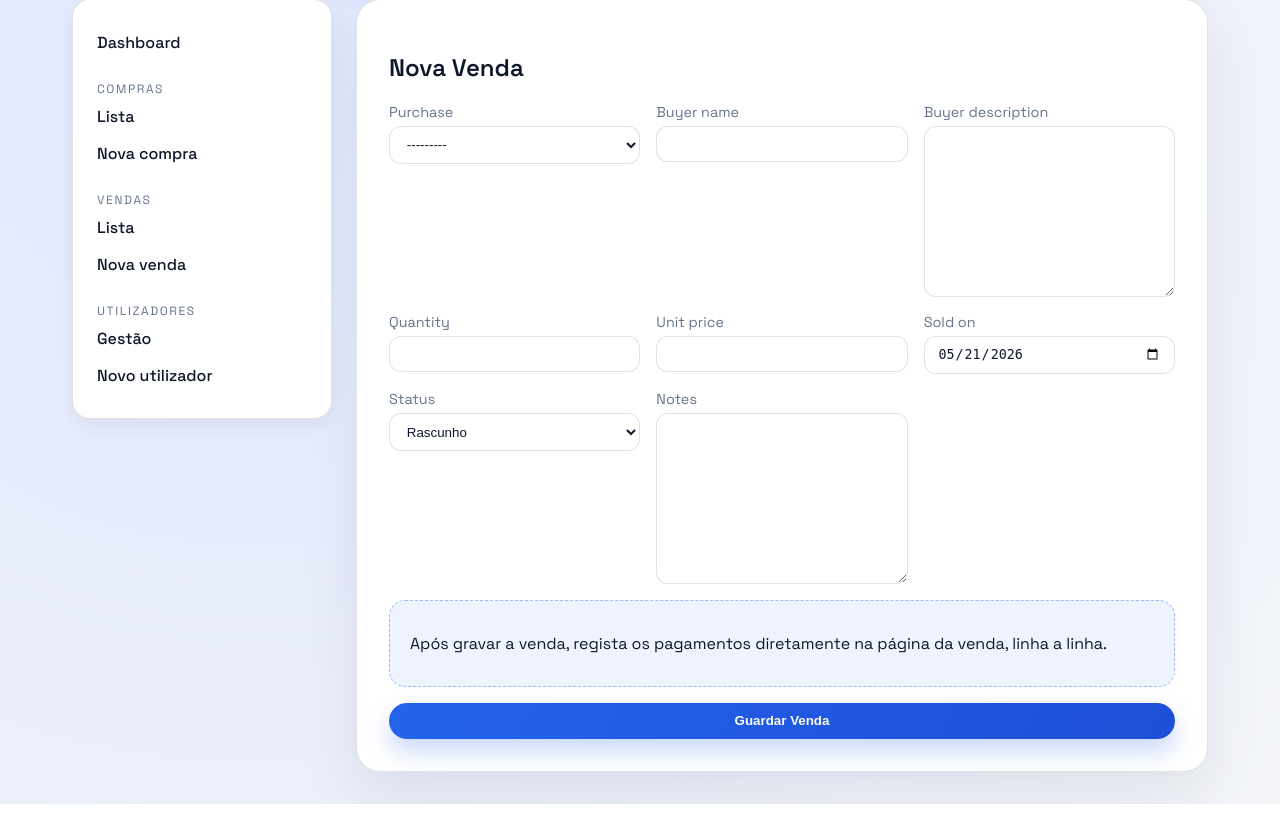
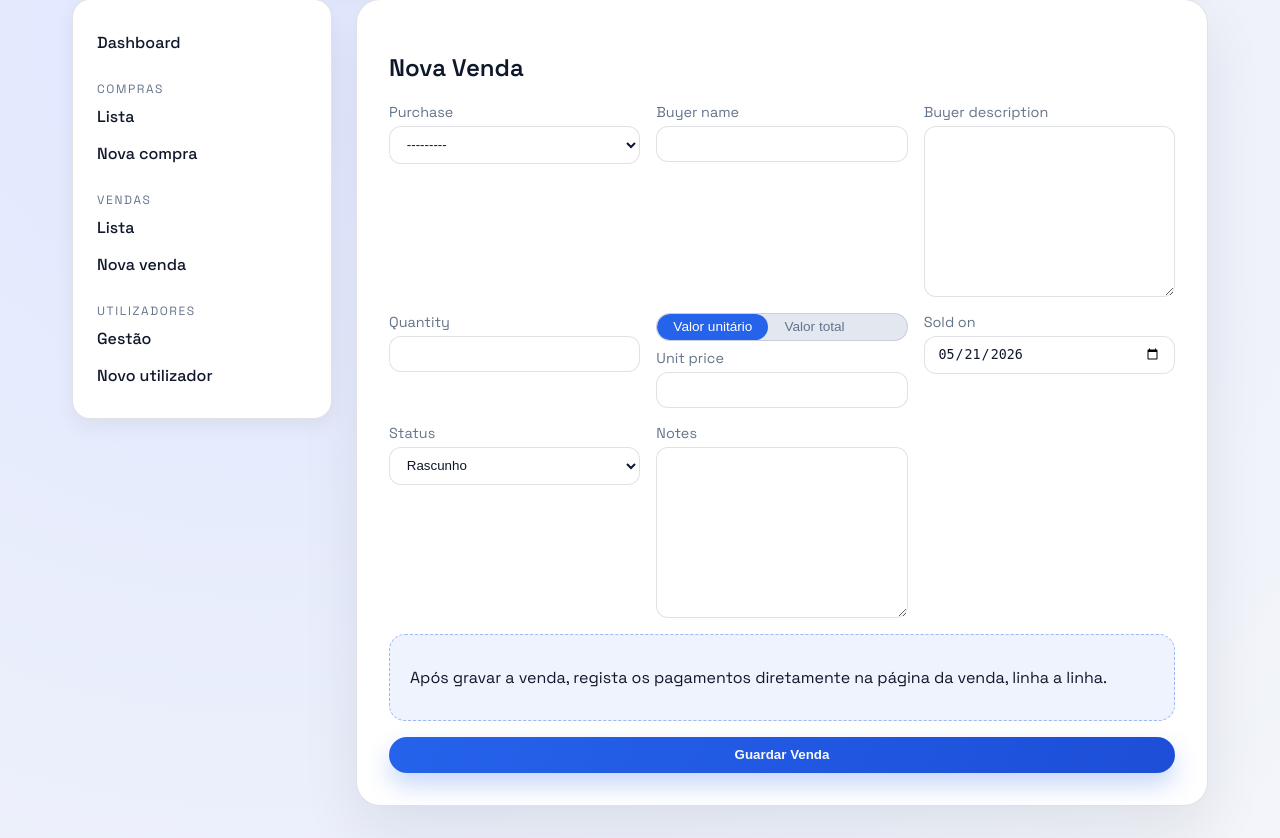
Before and after one commit to diogoammendes/SideSales, a Django app: page /vendas/nova/ in a window 1280 px wide. Shown: the part 196-1034 px from the top of the page. Before the commit the page ends 1000 px from the top, so only its background shows below. Run offline with Django 5.2, Linux system fonts and the light colour scheme; a user stored in the database is signed in; tables that the repository leaves empty hold one stand-in row (values such as "Sample post"); some libraries are stand-ins or nearby versions.

Commit message:
Adiciona toggle valor unitário / valor total no formulário de vendas
Permite ao utilizador escolher entre introduzir o preço por unidade ou
o valor total da venda. Quando seleciona "Valor total", o preço unitário
é calculado automaticamente (total ÷ quantidade) antes de gravar. Apenas
um dos modos pode estar ativo em simultâneo.

https://claude.ai/code/session_01HdRZmtjtPFPEBaabDt418G

```diff
--- a/operations/forms.py
+++ b/operations/forms.py
@@ -108,6 +108,19 @@ class AdditionalCostForm(forms.ModelForm):
 
 
 class SaleForm(forms.ModelForm):
+    price_mode = forms.CharField(
+        widget=forms.HiddenInput,
+        initial='unit',
+        required=False,
+    )
+    total_price_input = forms.DecimalField(
+        label=_('Valor total'),
+        max_digits=12,
+        decimal_places=2,
+        required=False,
+        widget=forms.NumberInput(attrs={'step': '0.01', 'min': '0'}),
+    )
+
     class Meta:
         model = Sale
         fields = [
@@ -125,11 +138,26 @@ class SaleForm(forms.ModelForm):
     def clean(self):
         cleaned = super().clean()
         quantity = cleaned.get('quantity')
+        price_mode = cleaned.get('price_mode') or 'unit'
         unit_price = cleaned.get('unit_price')
+
+        if price_mode == 'total':
+            total_price_input = cleaned.get('total_price_input')
+            if total_price_input is None:
+                self.add_error('total_price_input', _('Insere o valor total.'))
+            elif total_price_input < 0:
+                self.add_error('total_price_input', _('Valor total não pode ser negativo.'))
+            elif quantity and quantity > 0:
+                cleaned['unit_price'] = total_price_input / quantity
+                self.instance.unit_price = cleaned['unit_price']
+            elif quantity is not None and quantity <= 0:
+                pass  # quantity error handled below
+        else:
+            if unit_price is not None and unit_price < 0:
+                self.add_error('unit_price', _('Preço unitário não pode ser negativo.'))
+
         if quantity is not None and quantity <= 0:
             self.add_error('quantity', _('Quantidade tem de ser maior que zero.'))
-        if unit_price is not None and unit_price < 0:
-            self.add_error('unit_price', _('Preço unitário não pode ser negativo.'))
 
         # Delegate overselling check to model.clean().
         instance = self.instance
--- a/static/css/app.css
+++ b/static/css/app.css
@@ -527,6 +527,33 @@ input, select, textarea {
     color: var(--text);
 }
 
+.price-toggle {
+    display: inline-flex;
+    border: 1px solid var(--border);
+    border-radius: 999px;
+    overflow: hidden;
+    margin-bottom: 0.5rem;
+    background: var(--bg-soft);
+}
+
+.price-toggle-btn {
+    padding: 0.35rem 1rem;
+    border: none;
+    background: transparent;
+    cursor: pointer;
+    font-size: 0.85rem;
+    font-weight: 500;
+    color: var(--text-muted);
+    transition: background 0.2s, color 0.2s;
+    width: auto;
+}
+
+.price-toggle-btn.active {
+    background: var(--accent);
+    color: #fff;
+    border-radius: 999px;
+}
+
 .entry-form {
     margin-bottom: 1.5rem;
     padding: 1rem;
--- a/templates/operations/sales/form.html
+++ b/templates/operations/sales/form.html
@@ -6,15 +6,69 @@
     {% csrf_token %}
     {{ form.non_field_errors }}
     <div class="form-grid">
-        {% for field in form %}
-            <div class="form-control">
-                <label for="{{ field.id_for_label }}">{{ field.label }}</label>
-                {{ field }}
-                {% for error in field.errors %}
-                    <small class="error-text">{{ error }}</small>
-                {% endfor %}
+
+        <div class="form-control">
+            <label for="{{ form.purchase.id_for_label }}">{{ form.purchase.label }}</label>
+            {{ form.purchase }}
+            {% for error in form.purchase.errors %}<small class="error-text">{{ error }}</small>{% endfor %}
+        </div>
+
+        <div class="form-control">
+            <label for="{{ form.buyer_name.id_for_label }}">{{ form.buyer_name.label }}</label>
+            {{ form.buyer_name }}
+            {% for error in form.buyer_name.errors %}<small class="error-text">{{ error }}</small>{% endfor %}
+        </div>
+
+        <div class="form-control">
+            <label for="{{ form.buyer_description.id_for_label }}">{{ form.buyer_description.label }}</label>
+            {{ form.buyer_description }}
+            {% for error in form.buyer_description.errors %}<small class="error-text">{{ error }}</small>{% endfor %}
+        </div>
+
+        <div class="form-control">
+            <label for="{{ form.quantity.id_for_label }}">{{ form.quantity.label }}</label>
+            {{ form.quantity }}
+            {% for error in form.quantity.errors %}<small class="error-text">{{ error }}</small>{% endfor %}
+        </div>
+
+        <div class="form-control">
+            <div class="price-toggle" role="group" aria-label="Modo de preço">
+                <button type="button" class="price-toggle-btn" data-mode="unit">Valor unitário</button>
+                <button type="button" class="price-toggle-btn" data-mode="total">Valor total</button>
             </div>
-        {% endfor %}
+            {{ form.price_mode }}
+
+            <div id="price-unit-field">
+                <label for="{{ form.unit_price.id_for_label }}">{{ form.unit_price.label }}</label>
+                {{ form.unit_price }}
+                {% for error in form.unit_price.errors %}<small class="error-text">{{ error }}</small>{% endfor %}
+            </div>
+
+            <div id="price-total-field">
+                <label for="{{ form.total_price_input.id_for_label }}">{{ form.total_price_input.label }}</label>
+                {{ form.total_price_input }}
+                {% for error in form.total_price_input.errors %}<small class="error-text">{{ error }}</small>{% endfor %}
+            </div>
+        </div>
+
+        <div class="form-control">
+            <label for="{{ form.sold_on.id_for_label }}">{{ form.sold_on.label }}</label>
+            {{ form.sold_on }}
+            {% for error in form.sold_on.errors %}<small class="error-text">{{ error }}</small>{% endfor %}
+        </div>
+
+        <div class="form-control">
+            <label for="{{ form.status.id_for_label }}">{{ form.status.label }}</label>
+            {{ form.status }}
+            {% for error in form.status.errors %}<small class="error-text">{{ error }}</small>{% endfor %}
+        </div>
+
+        <div class="form-control">
+            <label for="{{ form.notes.id_for_label }}">{{ form.notes.label }}</label>
+            {{ form.notes }}
+            {% for error in form.notes.errors %}<small class="error-text">{{ error }}</small>{% endfor %}
+        </div>
+
     </div>
 
     <div class="info-banner">
@@ -22,4 +76,29 @@
     </div>
     <button type="submit" class="btn primary">{{ submit_label }}</button>
 </form>
+
+<script>
+(function () {
+    const modeInput = document.querySelector('[name="{{ form.price_mode.html_name }}"]');
+    const unitField = document.getElementById('price-unit-field');
+    const totalField = document.getElementById('price-total-field');
+    const btns = document.querySelectorAll('.price-toggle-btn');
+
+    function applyMode(mode) {
+        btns.forEach(b => b.classList.toggle('active', b.dataset.mode === mode));
+        if (mode === 'total') {
+            unitField.style.display = 'none';
+            totalField.style.display = '';
+        } else {
+            unitField.style.display = '';
+            totalField.style.display = 'none';
+        }
+        if (modeInput) modeInput.value = mode;
+    }
+
+    btns.forEach(btn => btn.addEventListener('click', () => applyMode(btn.dataset.mode)));
+
+    applyMode((modeInput && modeInput.value) || 'unit');
+}());
+</script>
 {% endblock %}
```
